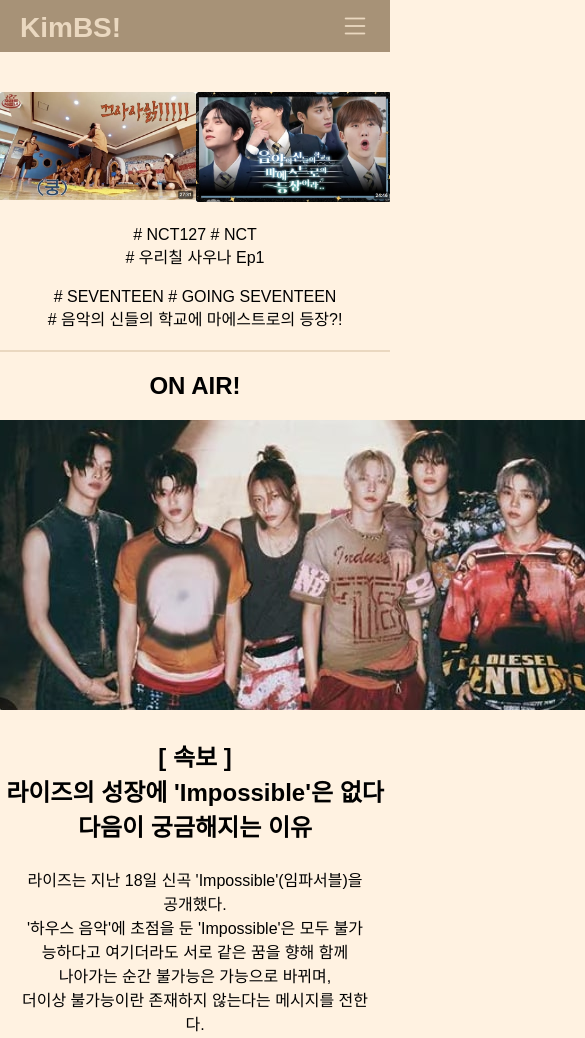
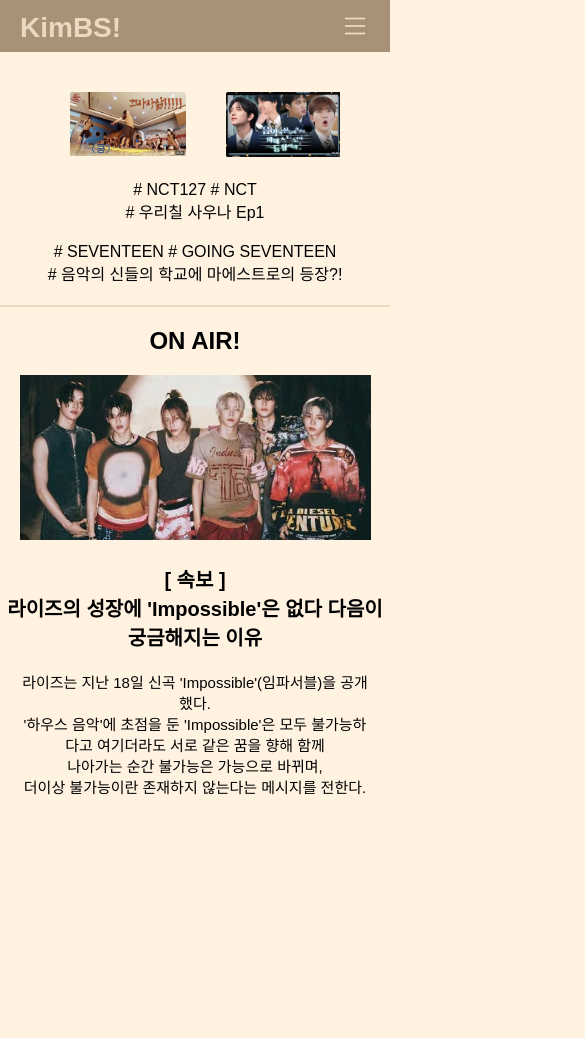
Before and after one commit to 0826486/KimBS, a plain HTML site: page News.html in a window 390 px wide. Shown: the top 1038 px of the page, 585 px wide, since content can reach past the window. After the commit the page ends 844 px from the top, so only its background shows below. Drawn offline with nearby package versions, Linux system fonts and the light colour scheme.

Commit message:
자컨 컨텐츠 미디어쿼리 600px 사진 세로로 만들기 전, 다른 것들 수정

```diff
--- a/Idol.css
+++ b/Idol.css
@@ -67,6 +67,7 @@ body {
 
     .show {
         top: 52px;
+        height: 1800px;
     }
 
     .search > i {
--- a/KIMBS.css
+++ b/KIMBS.css
@@ -12,14 +12,15 @@ body {
 
 .image-container {
     display: flex;
-    justify-content: space-around;
+    margin-left: 120px;
+    gap: 40px;
     margin-top: 40px;
 }
-
 .image-container img {
     max-width: 100%;
     height: auto;
 }
+
 
 .nct-container, .seven-container, .news-container, .impossible-container, .song-container {
     text-align: center;
@@ -42,3 +43,27 @@ body {
 .right-menu, .big-hem {
     margin-top: 10px;
 }
+
+@media screen and (max-width:600px) {
+    .ri-image {
+        width: 90%; /* 이미지를 화면 너비의 90%로 설정 */
+        max-width: none; /* 최대 너비 제한 제거 */
+        margin: 0 auto; /* 중앙 정렬 */
+    }
+
+    .song-container {
+        text-align: center; /* 텍스트 중앙 정렬 */
+    }
+
+    .tittle {
+        font-size: 20px; /* 제목 크기 조정 */
+    }
+
+    .in {
+        font-size: 15px; /* 텍스트 크기 조정 */
+    }
+
+    .nct-image, .sev-image {
+        margin-left: -50px;
+    }
+}
--- a/News.html
+++ b/News.html
@@ -40,6 +40,7 @@
         </a>
     </article>
 
+    <div class="Mm">
         <article class="nct-container">
             <div class="image-text"># NCT127 # NCT</div>
             <div class="img-text"># 우리칠 사우나 Ep1</div>
@@ -49,6 +50,7 @@
             <div class="seven-text"># SEVENTEEN # GOING SEVENTEEN</div>
             <div class="sev-text"># 음악의 신들의 학교에 마에스트로의 등장?!</div>
         </article>
+    </div>
 
     <hr class="long-line">
 
--- a/Variety.css
+++ b/Variety.css
@@ -87,4 +87,8 @@ body {
         margin-left: 54px;
         margin-top: -47px;
     }
+
+    .show {
+        height: 1400px;
+    }
 }
```
Lines whose indentation alone changed are shown as unchanged.
